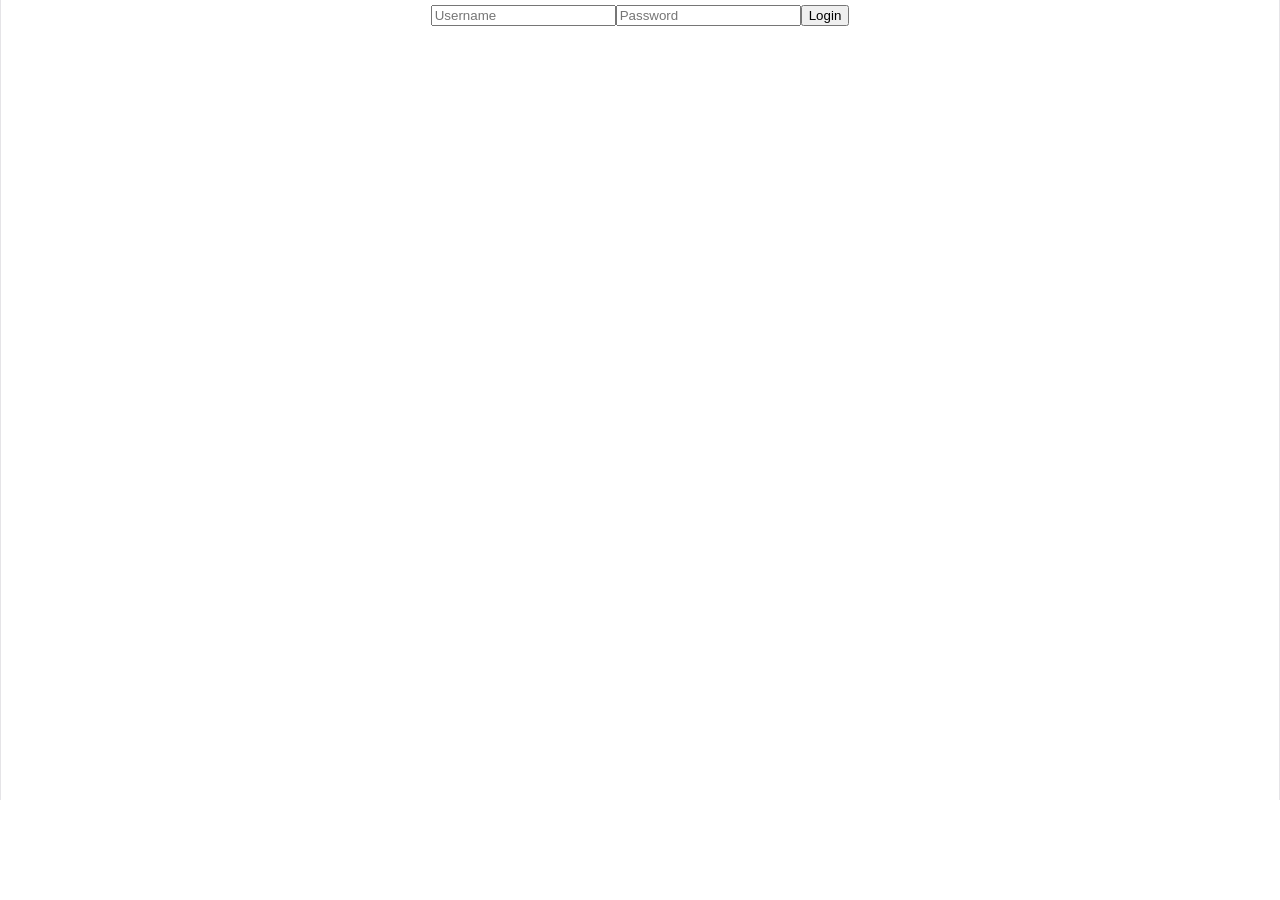
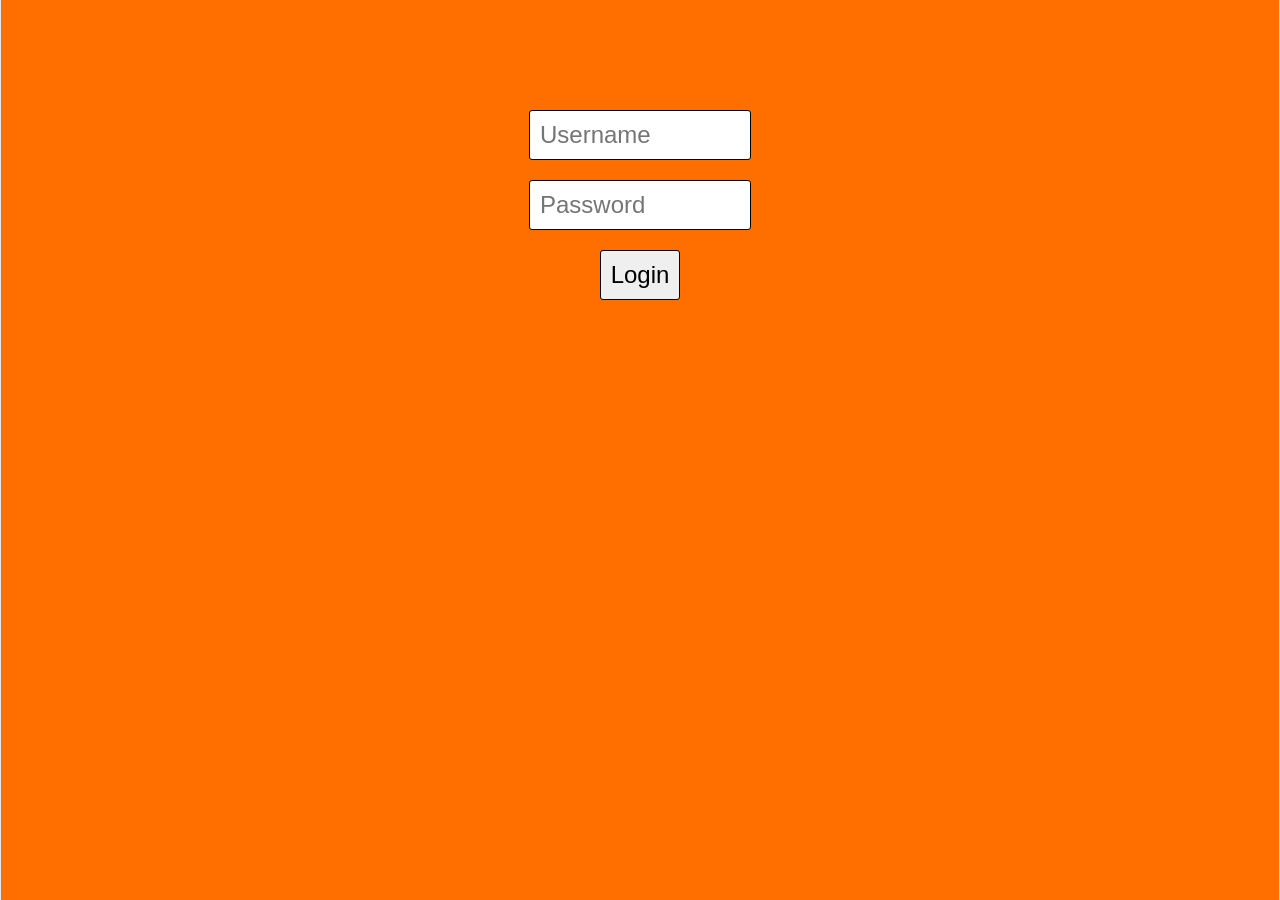
Before and after one commit to eveve26/Baseball-Stream, a React (Vite) app: page / in a window 1280 px wide. Before the commit the page ends 800 px from the top, so only its background shows below. Built offline with nearby package versions, Linux system fonts and the light colour scheme.

Commit message:
Apply login page css

```diff
--- /dev/null
+++ b/src/login/login.css
@@ -0,0 +1,26 @@
+.login-container {
+    padding-top: 100px;
+    display: flex;
+    flex-direction: column;
+    align-items: center;
+    height: 100vh;
+    background-color: rgb(255, 111, 0);
+}
+
+.login-input {
+    margin: 10px;
+    padding: 10px;
+    width: 200px;
+    border: 1px solid #000000;
+    border-radius: 3px;
+    font-size: 24px;
+}
+
+.login-button {
+    margin: 10px;
+    padding: 10px;
+    border: 1px solid #000000;
+    border-radius: 3px;
+    cursor: pointer;
+    font-size: 24px;
+}
--- a/src/login/login.tsx
+++ b/src/login/login.tsx
@@ -1,5 +1,5 @@
 import { useState } from "react";
-
+import './login.css'
 
 export function Login({ setLoginStatus }: { setLoginStatus: React.Dispatch<React.SetStateAction<boolean>> }) {
     const [username, setUsername] = useState("");
@@ -35,20 +35,20 @@ export function Login({ setLoginStatus }: { setLoginStatus: React.Dispatch<React
         };
 
     return (
-        <div>
-            <input
+        <div className="login-container">
+            <input className="login-input"
                 type="text"
                 placeholder="Username"
                 value={username}
                 onChange={(e) => setUsername(e.target.value)}
             />
-            <input
+            <input className="login-input"
                 type="password"
                 placeholder="Password"
                 value={password}
                 onChange={(e) => setPassword(e.target.value)}
             />
-            <button onClick={handleLogin}>Login</button>
+            <button onClick={handleLogin} className="login-button">Login</button>
             {error && <p role="alert">{error}</p>}
         </div>
     );
```
